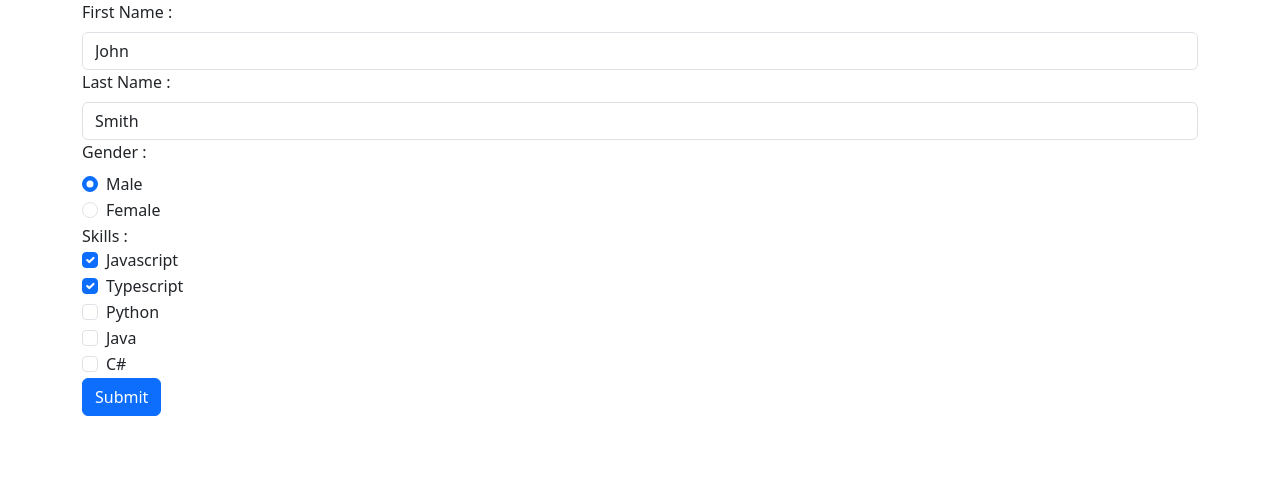
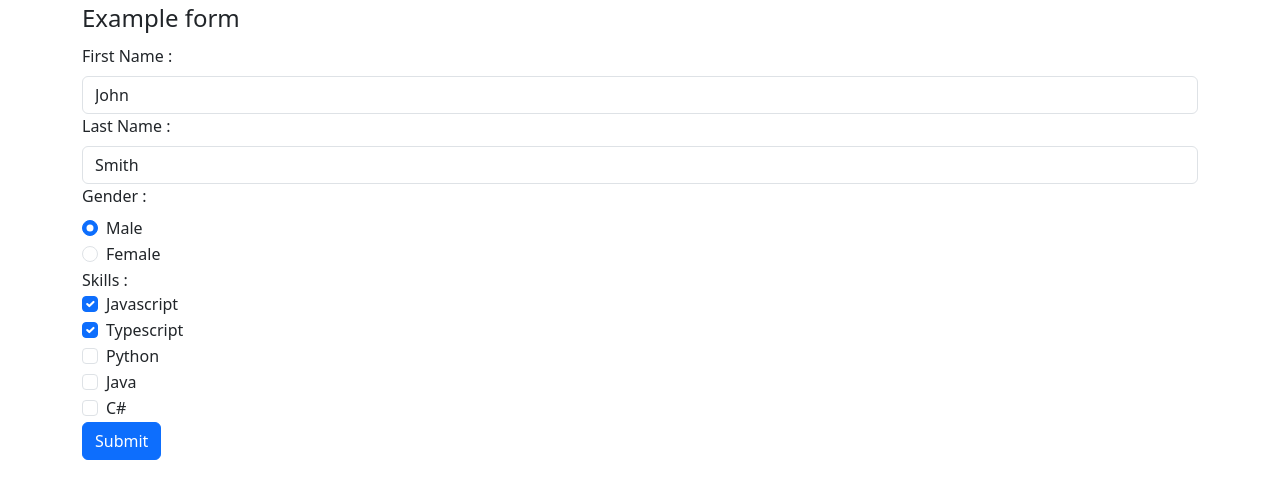
Before and after one commit to Friske2/react-playground, a React (Vite) app: page / in a window 1280 px wide. Shown: the top 498 px of the page. Built offline with nearby package versions, Linux system fonts and the light colour scheme.

Commit message:
add legend to form for better accessibility

```diff
--- a/src/components/FormHandling/index.tsx
+++ b/src/components/FormHandling/index.tsx
@@ -22,6 +22,7 @@ function FormHandling() {
         onSubmit(e);
       }}
     >
+      <legend>Example form</legend>
       <div>
         <label className="form-label" htmlFor="firstName">
           First Name :{" "}
```
